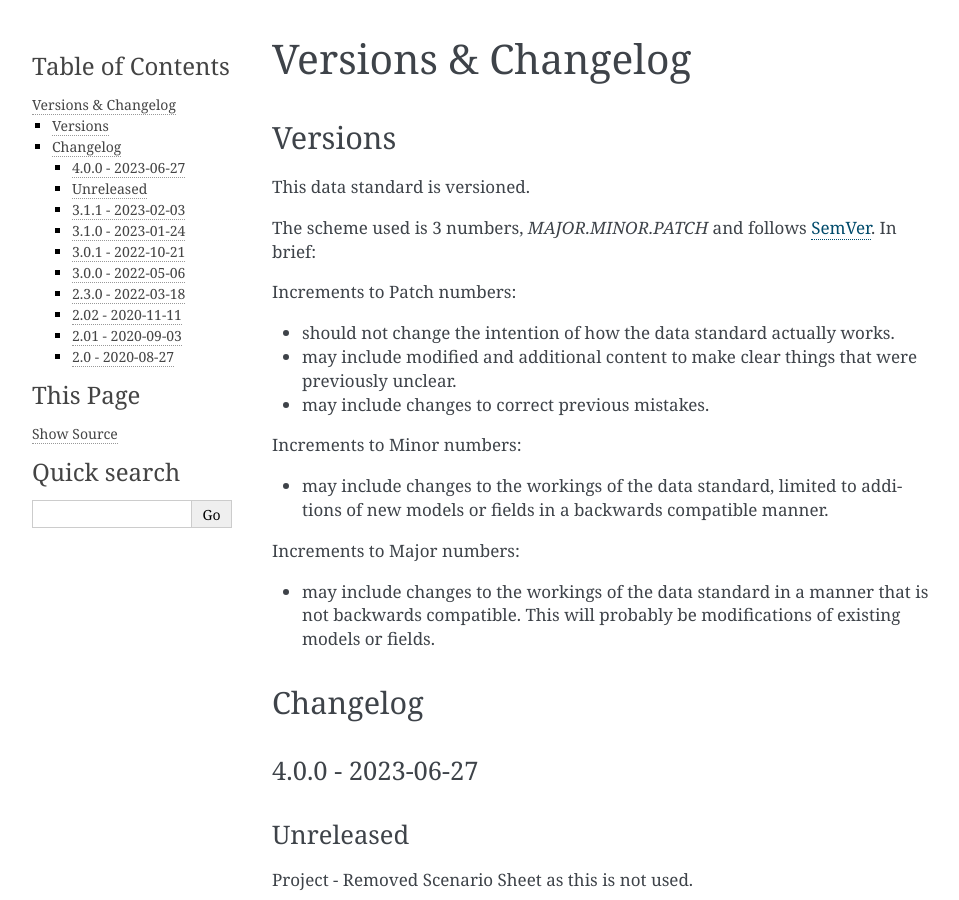
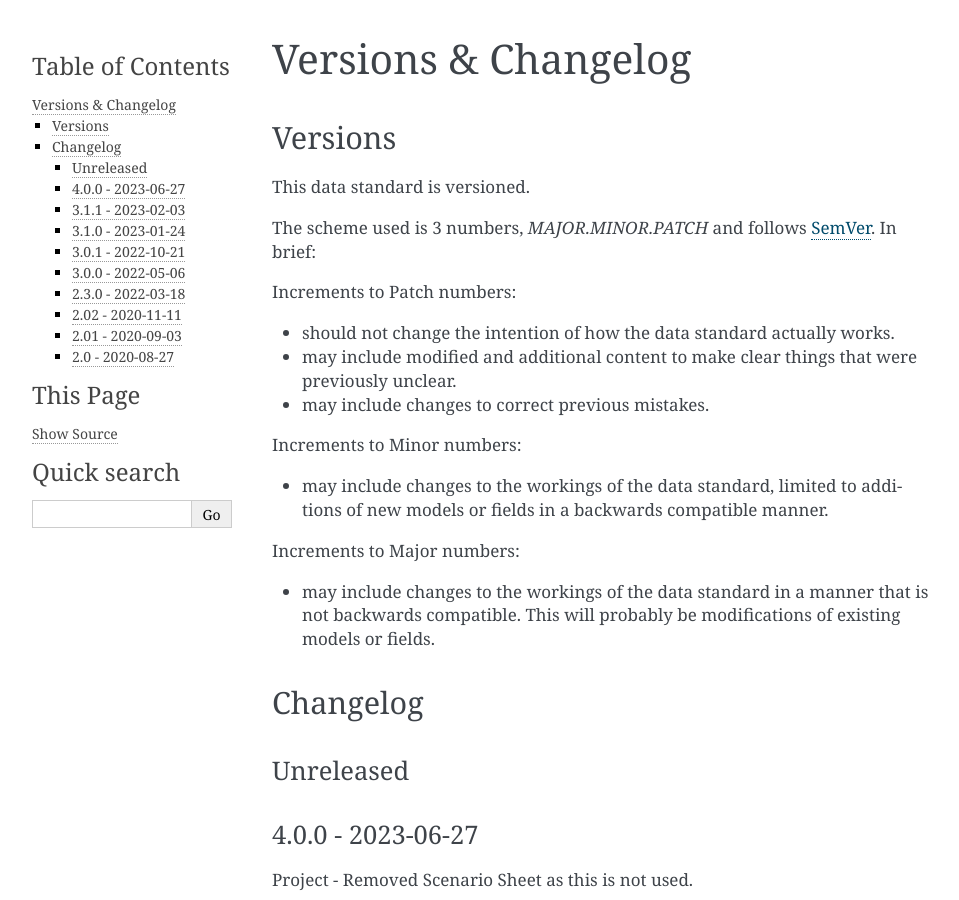
Before and after one commit to INDIGO-Initiative/indigo-data-standard, a Sphinx documentation site: the page built from docs/versions_changelog.rst, in a window 1280 px wide and 900 px high. Shown: the whole window, without its empty margins (148-1107 px from the left). Built offline with Sphinx 7.4.7, drawn with Linux system fonts in a browser that asks for light colours.

Commit message:
fix: Correct order of headers in change log

```diff
--- a/docs/versions_changelog.rst
+++ b/docs/versions_changelog.rst
@@ -25,11 +25,11 @@ Increments to Major numbers:
 Changelog
 ---------
 
+Unreleased
+~~~~~~~~~~
+
 4.0.0 - 2023-06-27
 ~~~~~~~~~~~~~~~~~~
-
-Unreleased
-~~~~~~~~~~
 
 Project - Removed Scenario Sheet as this is not used.
 
```
